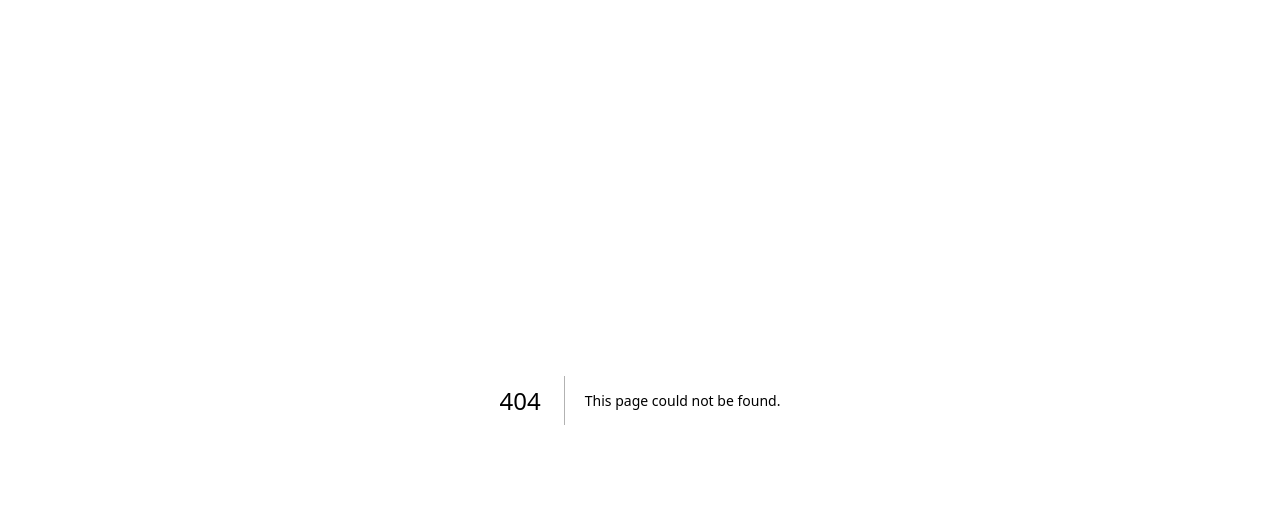
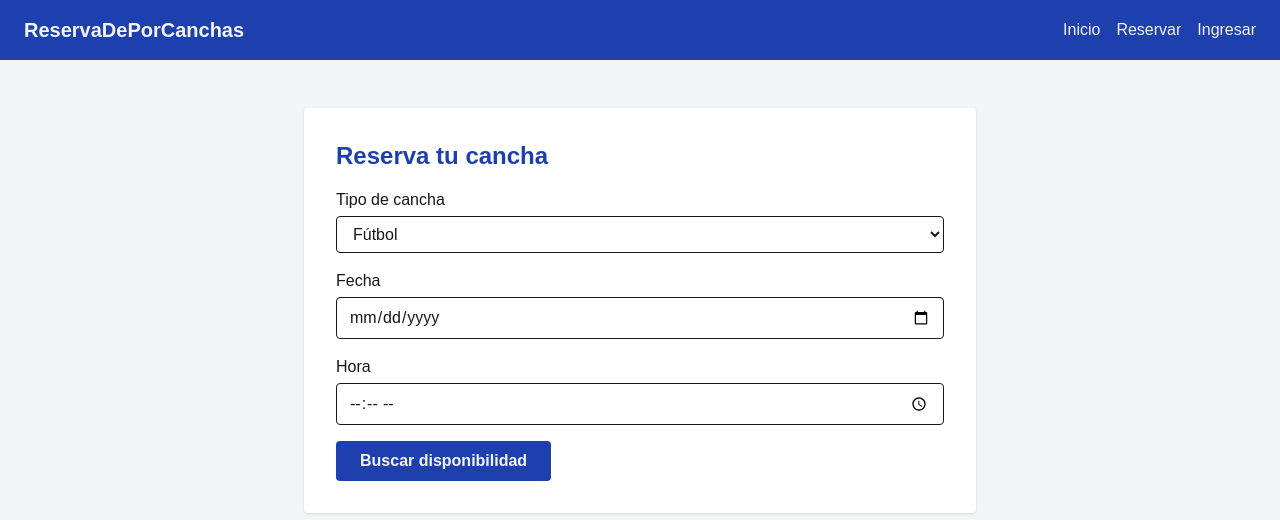
Before and after one commit to Hocchik/Reservas_DeporCanchas, a Next.js app: page /reservas in a window 1280 px wide. Before the commit this address had no page. Shown: the top 520 px of the page. Built offline with nearby package versions, Linux system fonts and the light colour scheme.

Commit message:
Inicialización de subcomponentes y apartado inicial basico

```diff
--- /dev/null
+++ b/app/components/Navbar.tsx
@@ -0,0 +1,15 @@
+import React from 'react';
+import '../styles/colors.css';
+
+const Navbar = () => (
+  <nav className="bg-primary text-background px-6 py-4 flex justify-between items-center">
+    <span className="font-bold text-xl">ReservaDePorCanchas</span>
+    <div className="space-x-4">
+      <a href="/" className="hover:text-accent">Inicio</a>
+      <a href="/reservas" className="hover:text-accent">Reservar</a>
+      <a href="/login" className="hover:text-accent">Ingresar</a>
+    </div>
+  </nav>
+);
+
+export default Navbar;
--- a/app/page.tsx
+++ b/app/page.tsx
@@ -1,65 +1,14 @@
-import Image from "next/image";
+import Navbar from './components/Navbar';
 
 export default function Home() {
   return (
-    <div className="flex flex-col flex-1 items-center justify-center bg-zinc-50 font-sans dark:bg-black">
-      <main className="flex flex-1 w-full max-w-3xl flex-col items-center justify-between py-32 px-16 bg-white dark:bg-black sm:items-start">
-        <Image
-          className="dark:invert"
-          src="/next.svg"
-          alt="Next.js logo"
-          width={100}
-          height={20}
-          priority
-        />
-        <div className="flex flex-col items-center gap-6 text-center sm:items-start sm:text-left">
-          <h1 className="max-w-xs text-3xl font-semibold leading-10 tracking-tight text-black dark:text-zinc-50">
-            To get started, edit the page.tsx file.
-          </h1>
-          <p className="max-w-md text-lg leading-8 text-zinc-600 dark:text-zinc-400">
-            Looking for a starting point or more instructions? Head over to{" "}
-            <a
-              href="https://vercel.com/templates?framework=next.js&utm_source=create-next-app&utm_medium=appdir-template-tw&utm_campaign=create-next-app"
-              className="font-medium text-zinc-950 dark:text-zinc-50"
-            >
-              Templates
-            </a>{" "}
-            or the{" "}
-            <a
-              href="https://nextjs.org/learn?utm_source=create-next-app&utm_medium=appdir-template-tw&utm_campaign=create-next-app"
-              className="font-medium text-zinc-950 dark:text-zinc-50"
-            >
-              Learning
-            </a>{" "}
-            center.
-          </p>
-        </div>
-        <div className="flex flex-col gap-4 text-base font-medium sm:flex-row">
-          <a
-            className="flex h-12 w-full items-center justify-center gap-2 rounded-full bg-foreground px-5 text-background transition-colors hover:bg-[#383838] dark:hover:bg-[#ccc] md:w-[158px]"
-            href="https://vercel.com/new?utm_source=create-next-app&utm_medium=appdir-template-tw&utm_campaign=create-next-app"
-            target="_blank"
-            rel="noopener noreferrer"
-          >
-            <Image
-              className="dark:invert"
-              src="/vercel.svg"
-              alt="Vercel logomark"
-              width={16}
-              height={16}
-            />
-            Deploy Now
-          </a>
-          <a
-            className="flex h-12 w-full items-center justify-center rounded-full border border-solid border-black/[.08] px-5 transition-colors hover:border-transparent hover:bg-black/[.04] dark:border-white/[.145] dark:hover:bg-[#1a1a1a] md:w-[158px]"
-            href="https://nextjs.org/docs?utm_source=create-next-app&utm_medium=appdir-template-tw&utm_campaign=create-next-app"
-            target="_blank"
-            rel="noopener noreferrer"
-          >
-            Documentation
-          </a>
-        </div>
-      </main>
-    </div>
+    <main className="bg-background min-h-screen">
+      <Navbar />
+      <section className="max-w-2xl mx-auto mt-12 p-8 rounded shadow bg-white">
+        <h1 className="text-3xl font-bold text-primary mb-4">Reserva tu cancha fácil y rápido</h1>
+        <p className="text-lg text-text mb-6">Consulta disponibilidad, reserva y paga online. ¡Sin llamadas ni WhatsApp!</p>
+        <a href="/reservas" className="bg-accent text-background px-6 py-3 rounded font-semibold hover:bg-secondary transition">Reservar ahora</a>
+      </section>
+    </main>
   );
 }
--- /dev/null
+++ b/app/reservas/page.tsx
@@ -0,0 +1,31 @@
+import Navbar from '../components/Navbar';
+import '../styles/colors.css';
+
+export default function Reservas() {
+  return (
+    <main className="bg-background min-h-screen">
+      <Navbar />
+      <section className="max-w-2xl mx-auto mt-12 p-8 rounded shadow bg-white">
+        <h2 className="text-2xl font-bold text-primary mb-4">Reserva tu cancha</h2>
+        <form className="space-y-4">
+          <div>
+            <label className="block text-text mb-1">Tipo de cancha</label>
+            <select className="w-full px-3 py-2 border rounded focus:outline-accent">
+              <option>Fútbol</option>
+              <option>Vóley</option>
+            </select>
+          </div>
+          <div>
+            <label className="block text-text mb-1">Fecha</label>
+            <input type="date" className="w-full px-3 py-2 border rounded focus:outline-accent" />
+          </div>
+          <div>
+            <label className="block text-text mb-1">Hora</label>
+            <input type="time" className="w-full px-3 py-2 border rounded focus:outline-accent" />
+          </div>
+          <button type="submit" className="bg-primary text-background px-6 py-2 rounded font-semibold hover:bg-secondary transition">Buscar disponibilidad</button>
+        </form>
+      </section>
+    </main>
+  );
+}
--- /dev/null
+++ b/app/styles/colors.css
@@ -0,0 +1,18 @@
+:root {
+  --primary: #1e40af;
+  --secondary: #f59e42;
+  --accent: #10b981;
+  --background: #f3f4f6;
+  --text: #1f2937;
+  --danger: #ef4444;
+}
+
+.bg-primary { background-color: var(--primary); }
+.bg-secondary { background-color: var(--secondary); }
+.bg-accent { background-color: var(--accent); }
+.bg-background { background-color: var(--background); }
+.text-primary { color: var(--primary); }
+.text-secondary { color: var(--secondary); }
+.text-accent { color: var(--accent); }
+.text-background { color: var(--background); }
+.text-danger { color: var(--danger); }
```
